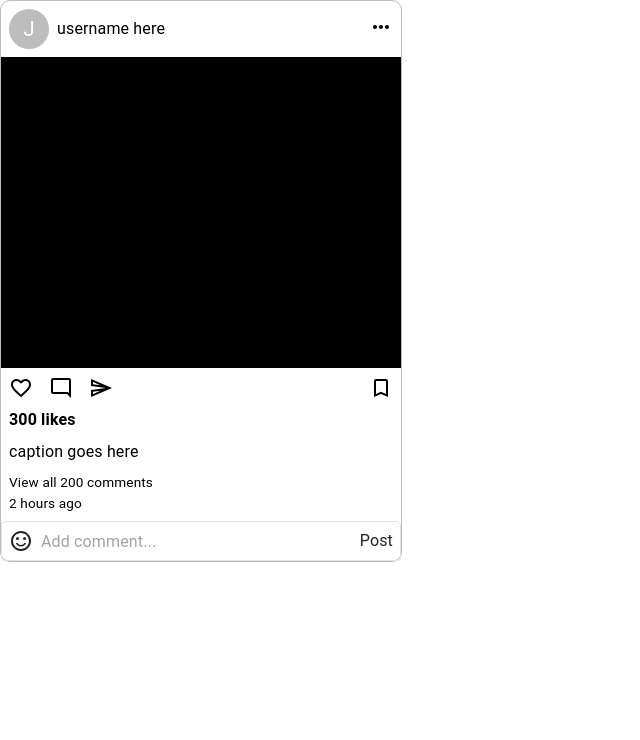
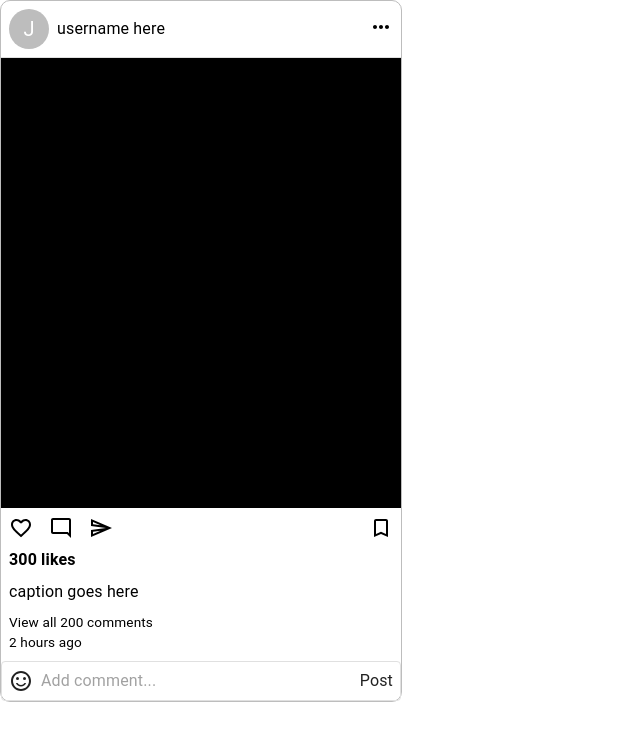
Before and after one commit to jbyomuhangi/instagram-clone, a React (Create React App) app: page / in a window 1280 px wide. Shown: the top 740 px of the page, without its empty margins (0-640 px from the left). Built offline with nearby package versions, Linux system fonts and the light colour scheme.

Commit message:
Fine tuned media size in default post card

```diff
--- a/src/components/Post/DefaultPost/DefaultPost.tsx
+++ b/src/components/Post/DefaultPost/DefaultPost.tsx
@@ -8,10 +8,8 @@ import Header from "./Header";
 const DefaultPostContainer = styled(Box)(({ theme }) => ({
   display: "flex",
   flexDirection: "column",
+  maxWidth: "400px",
   width: "100%",
-  maxWidth: "400px",
-  height: "70vh",
-  minHeight: "500px",
   borderRadius: "10px",
   border: `1px solid ${theme.palette.grey[400]}`,
 }));
@@ -34,12 +32,19 @@ const CommentInput = styled(TextField)(({ theme }) => ({
   },
 }));
 
+const MediaContainer = styled(Box)(() => ({
+  backgroundColor: "black",
+  minHeight: "300px",
+  maxHeight: "450px",
+  height: "100vh",
+}));
+
 const DefaultPost: React.FC = () => {
   return (
     <DefaultPostContainer>
       <Header />
 
-      <Box sx={{ flex: 1, backgroundColor: "black" }}>media</Box>
+      <MediaContainer></MediaContainer>
 
       <Details />
 
--- a/src/components/Post/DefaultPost/Header.tsx
+++ b/src/components/Post/DefaultPost/Header.tsx
@@ -8,6 +8,7 @@ const HeaderContainer = styled(Box)(({ theme }) => ({
   gap: theme.spacing(1),
   padding: theme.spacing(1),
   alignItems: "center",
+  borderBottom: `1px solid ${theme.palette.grey[300]}`,
 }));
 
 const UserInfoContainer = styled(Box)(({ theme }) => ({
```
